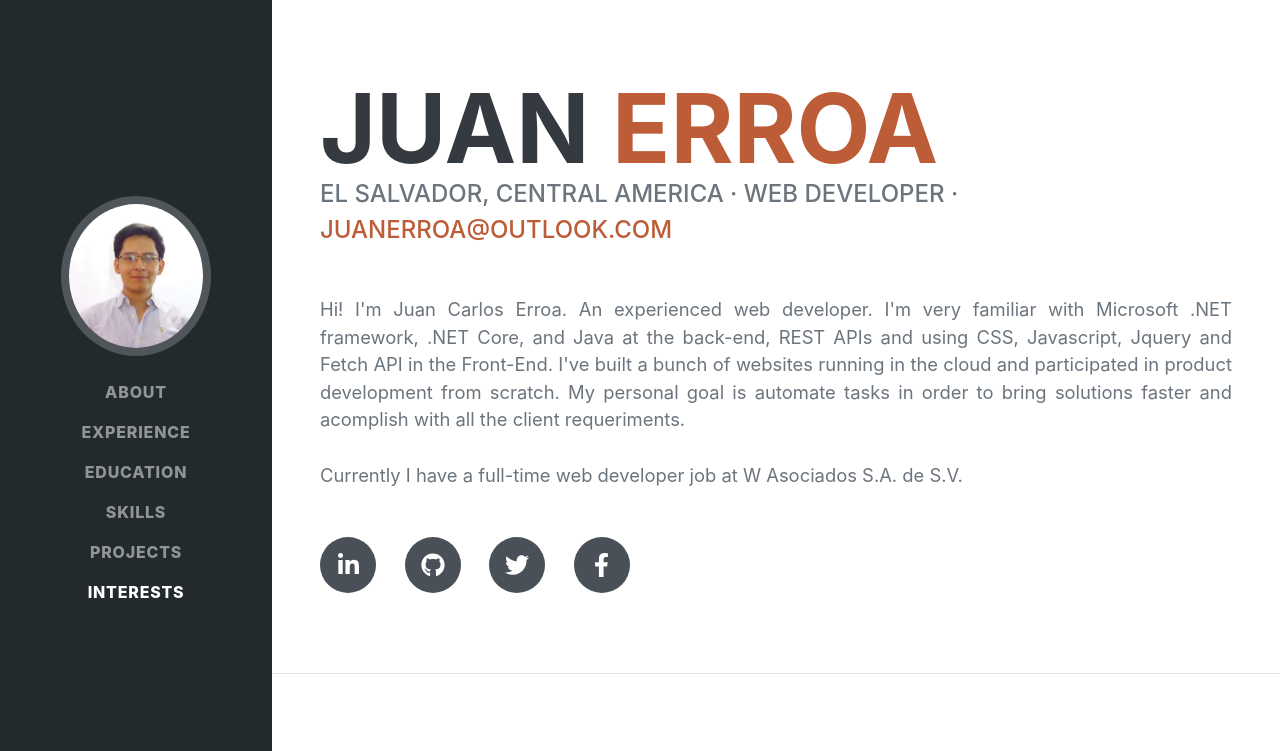
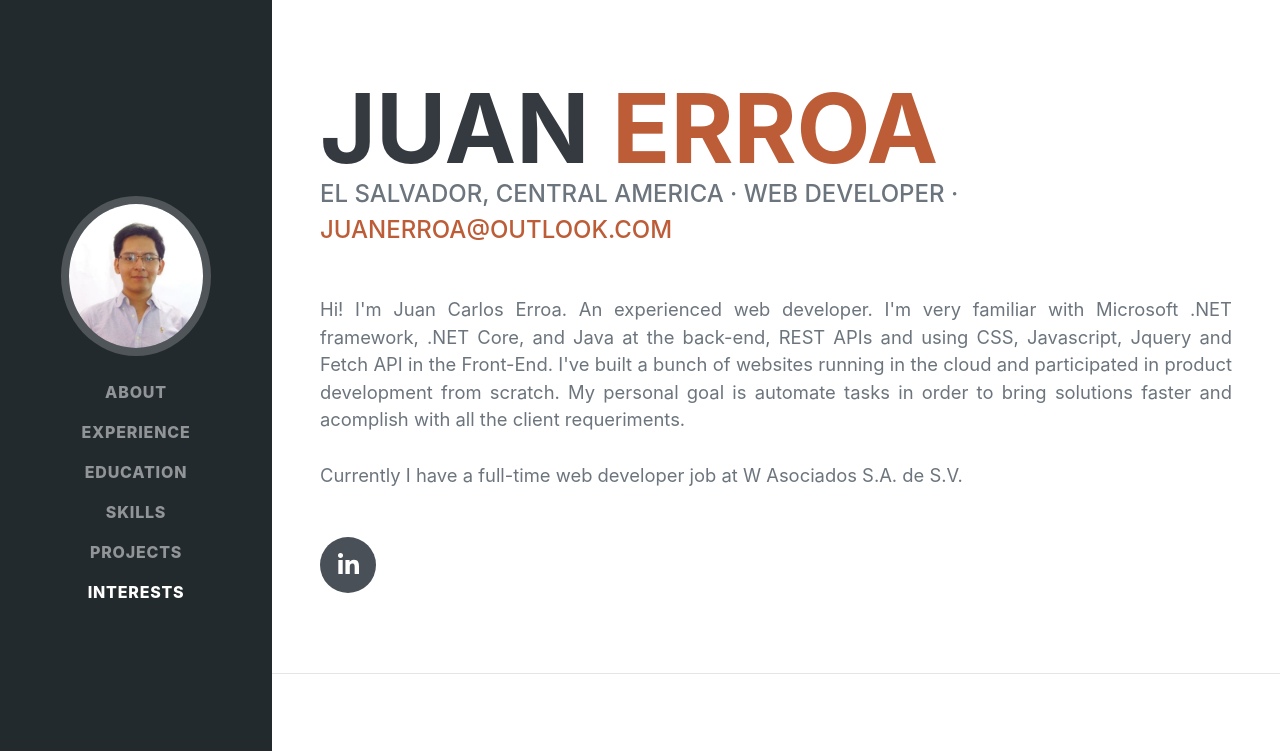
Before and after one commit to JuanErroa/Portfolio, a plain HTML site: page index.html in a window 1280 px wide. Shown: the top 751 px of the page. Drawn offline with nearby package versions, Linux system fonts and the light colour scheme; a web font is replaced by a local one.

Commit message:
Update index.html

```diff
--- a/index.html
+++ b/index.html
@@ -57,10 +57,7 @@
                    Currently I have a full-time web developer job at W Asociados S.A. de S.V.
                </p>
                <div class="social-icons">
-                <a class="social-icon" href="#"><i class="fab fa-linkedin-in"></i></a>
-                <a class="social-icon" href="#"><i class="fab fa-github"></i></a>
-                <a class="social-icon" href="#"><i class="fab fa-twitter"></i></a>
-                <a class="social-icon" href="#"><i class="fab fa-facebook-f"></i></a>
+                <a class="social-icon" href="https://www.linkedin.com/in/juan-erroa-3432131b8/"><i class="fab fa-linkedin-in"></i></a>
             </div>
         </div>
     </section>
```
